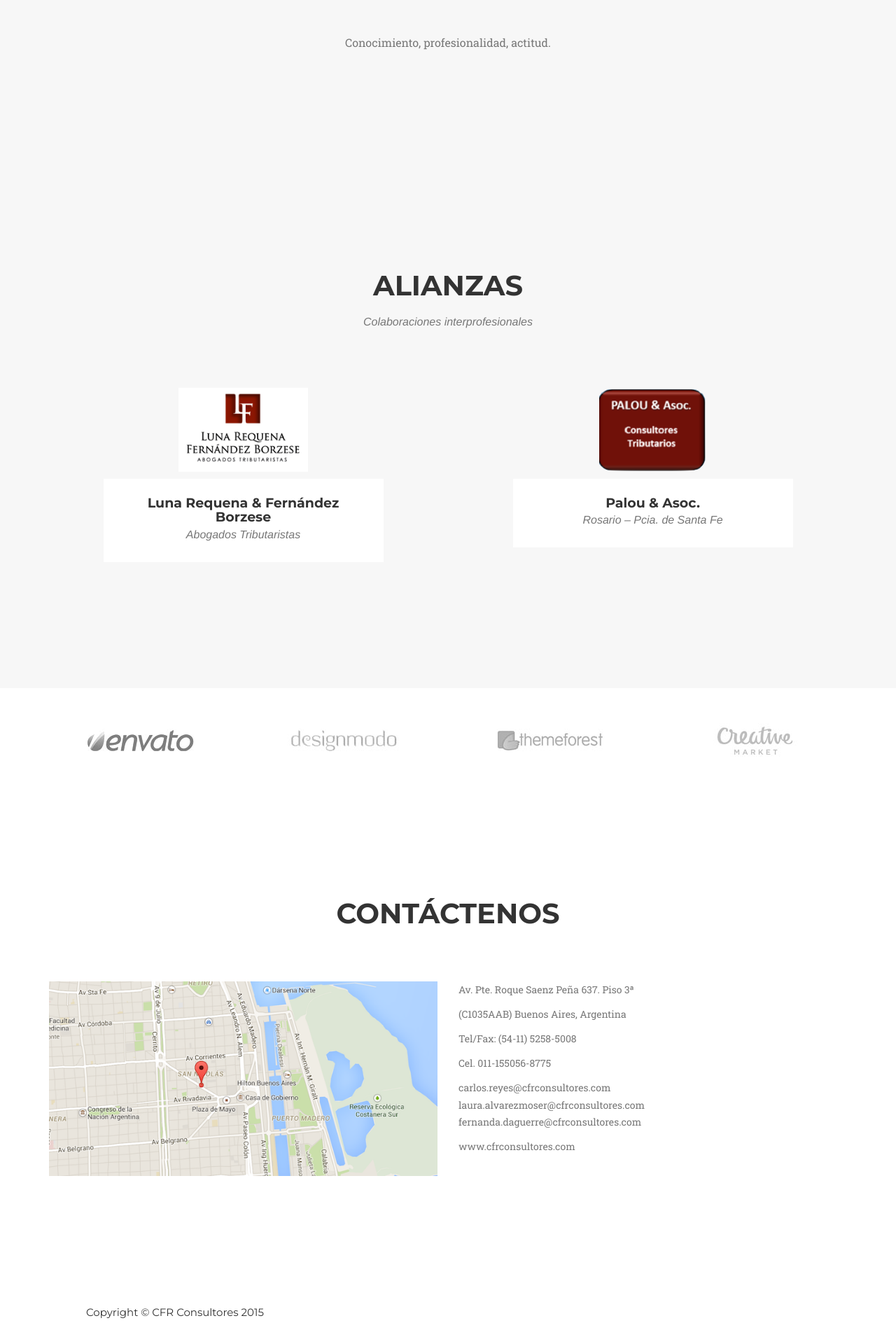
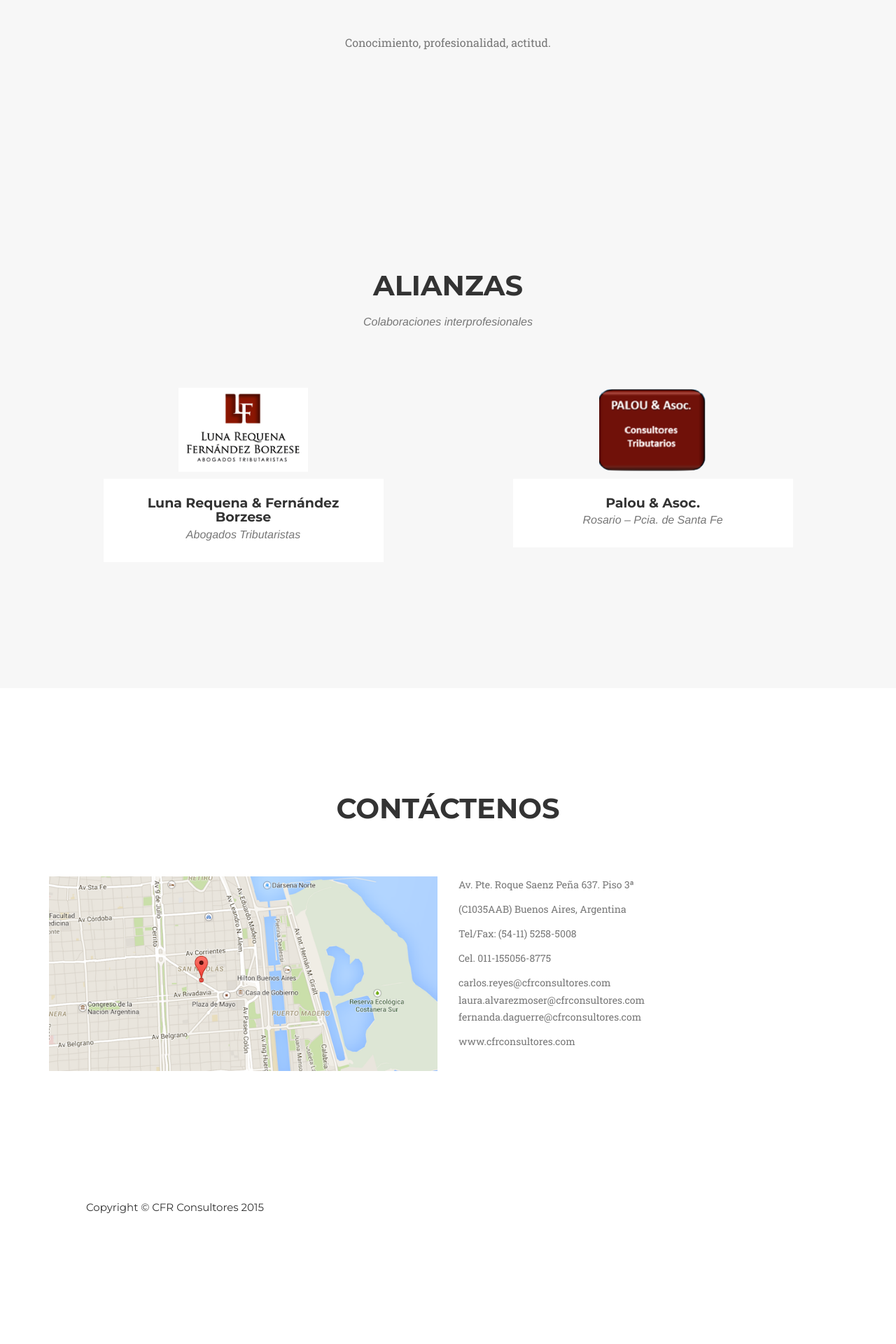
Before and after one commit to cfrconsultores/cfrconsultores.github.io, a Jekyll site: the page built from index.html, in a window 1280 px wide. Shown: the part 3326-5246 px from the top of the page at 70% size. Built offline with Jekyll 4.4.1, drawn with Linux system fonts in a browser that asks for light colours; nearby versions of some CDN libraries; some web fonts are replaced; after the commit the page ends 5096 px from its top, so only the background shows below that.

Commit message:
sin imágenes de clientes

```diff
--- a/_layouts/default.html
+++ b/_layouts/default.html
@@ -10,7 +10,6 @@
     {% include services.html %}
     {% include team.html %}
     {% include portfolio_grid.html %}
-    {% include clients.html %}
     {% include contact.html %}
     {% include footer.html %}
     {% include modals.html %}
```
